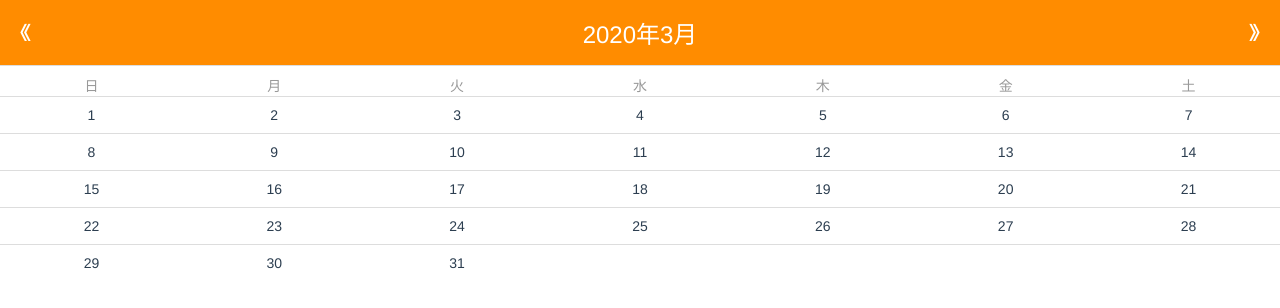
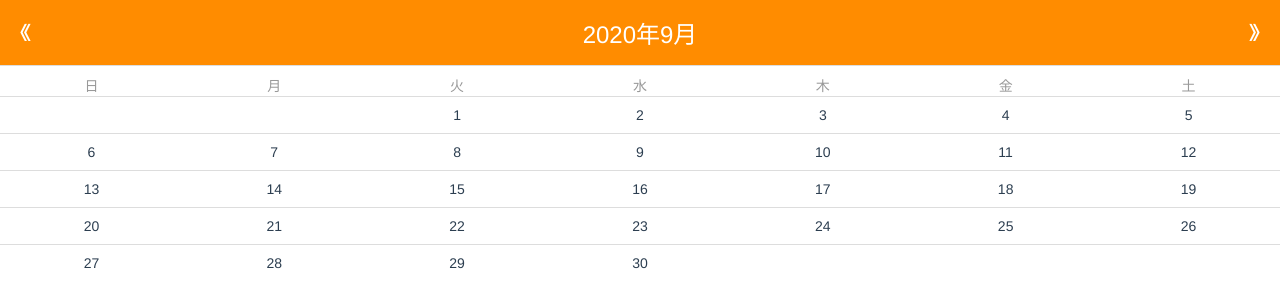
Before and after one commit to Tomo-zou-2525/vue_carendar, a Vue app: page / in a window 1280 px wide. Shown: the top 308 px of the page. Built offline with nearby package versions, Linux system fonts and the light colour scheme.

Commit message:
feat:現在の日付を取得

```diff
--- a/src/components/Calendar.vue
+++ b/src/components/Calendar.vue
@@ -6,6 +6,8 @@
       <span class="selected-month">{{year}}年{{month}}月</span>
       <span class="header-arrow" v-on:touchstart="setNextMonth">》</span>
     </div>
+
+    <!-- カレンダーメイン -->
     <table id="cal-main">
       <!-- 曜日を表示 -->
       <thead>
@@ -14,8 +16,15 @@
       <!-- 日付を表示 -->
       <tbody>
         <tr v-for="(weekData, index) in calData" :key="index">
-          <td class="cal-day" v-for="(dayNum, index) in weekData" :key="index">
-            <span>{{dayNum}}</span>
+          <td
+            class="cal-day"
+            v-for="(dayNum, index) in weekData"
+            :key="index"
+            v-on:touchstart="dateClick(dayNum)"
+            :class="{'cal-today': isToday(dayNum), active: day === dayNum}"
+          >
+            <span v-if="isToday(dayNum)">今日</span>
+            <span v-else>{{dayNum}}</span>
           </td>
         </tr>
       </tbody>
@@ -35,18 +44,111 @@ export default {
       today: ""
     };
   },
+  mounted() {
+    var date = new Date();
+    var y = date.getFullYear();
+    var m = ("0" + (date.getMonth() + 1)).slice(-2);
+    var d = ("0" + date.getDate()).slice(-2);
+
+    // yearとmonthを設定
+    this.year = y;
+    this.month = Number(m);
+
+    // 今日の日付を設定
+    this.today = y + "-" + m + "-" + d;
+  },
+  methods: {
+    /**
+     * 先月のカレンダーを取得
+     */
+    setLastMonth: function() {
+      /* 現在の月が１の場合 */
+      if (this.month === 1) {
+        /* 年を１つ引く */
+        this.year--;
+        /* 月を１２に */
+        this.month = 12;
+      } else {
+        /* 違う場合は月を１つ引く */
+        this.month--;
+      }
+      /* 現在の日付から1つ引く */
+      this.day = -1;
+    },
+    /**
+     * 翌月のカレンダーを取得
+     */
+    setNextMonth: function() {
+      if (this.month === 12) {
+        this.year++;
+        this.month = 1;
+      } else {
+        this.month++;
+      }
+      this.day = -1;
+    },
+    /**
+     * カレンダー日付クリック時の処理
+     */
+    dateClick: function(dayNum) {
+      if (dayNum !== "") {
+        this.day = dayNum;
+      }
+    },
+    /**
+     * 今日かどうかの判定
+     * 年、月は現在選択しているページ
+     * 日は引数
+     */
+    isToday: function(day) {
+      var date = this.year + "-" + this.month.toFixed(2) + "-" + day;
+      if (this.today === date) {
+        return true;
+      }
+      return false;
+    }
+  },
   computed: {
     // １週間の日付を呼び出す算術プロパティ
     calData: function() {
       console.log(this.year + "-" + this.month + "のデータ作成");
       var calData = [];
 
-      calData[0] = [1, 2, 3, 4, 5, 6, 7];
-      calData[1] = [8, 9, 10, 11, 12, 13, 14];
-      calData[2] = [15, 16, 17, 18, 19, 20, 21];
-      calData[3] = [22, 23, 24, 25, 26, 27, 28];
-      calData[4] = [29, 30, 31, "", "", "", ""];
+      // 初日の曜日を取得
+      // getDate() メソッドは、地方時に基づき、指定された日付の「日」を返します。
+      let firstWeekDay = new Date(this.year, this.month - 1, 1).getDay();
 
+      // 月の日数
+      let lastDay = new Date(this.year, this.month, 0).getDate();
+
+      let dayNum = 1;
+
+      // 週毎のデータを作成して、calDateにpush
+      while (dayNum <= lastDay) {
+        let weekData = [];
+
+        for (let i = 0; i <= 6; i++) {
+          if (calData.length === 0 && i < firstWeekDay) {
+            // 初週の1日以前の曜日は空文字
+            weekData[i] = "";
+          } else if (lastDay < dayNum) {
+            // 最終日以降の曜日は空文字;
+            weekData[i] = "";
+          } else {
+            // 通常の日付入力
+            weekData[i] = dayNum;
+            dayNum++;
+          }
+        }
+        calData.push(weekData);
+      }
+      // calData[0] = [1, 2, 3, 4, 5, 6, 7];
+      // calData[1] = [8, 9, 10, 11, 12, 13, 14];
+      // calData[2] = [15, 16, 17, 18, 19, 20, 21];
+      // calData[3] = [22, 23, 24, 25, 26, 27, 28];
+      // calData[4] = [29, 30, 31, "", "", "", ""];
+
+      // return calData;
       return calData;
     }
   }
```
